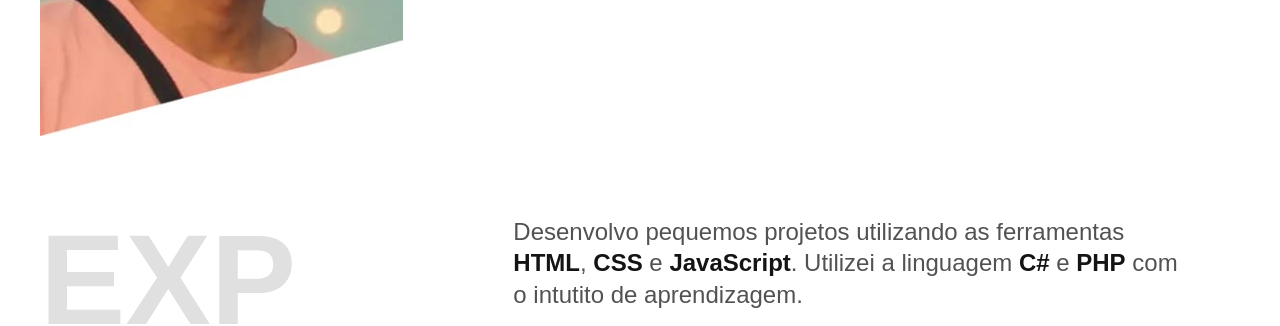
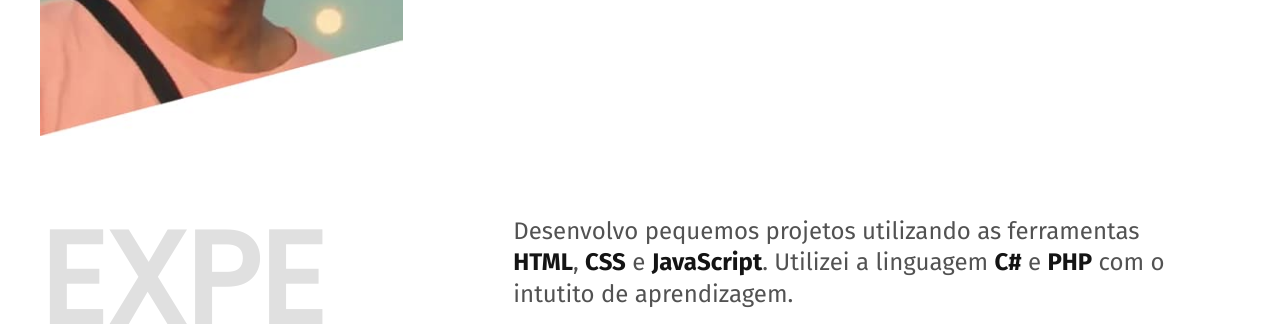
Before and after one commit to Lemos060l/Lemos060l.github.io, a plain HTML site: page index.html in a window 1280 px wide. Shown: the part 485-811 px from the top of the page. Drawn offline with Linux system fonts and the light colour scheme.

Commit message:
link fonts

```diff
--- a/index.html
+++ b/index.html
@@ -8,6 +8,12 @@
   <title>Matheus Lemos - Desenvolvedor</title>
   <meta name="description" content="Desenvolvedor Full Stack">
   <link rel="icon" href="./favicon.svg" type="image/svg+xml">
+  <link rel="preconnect" href="https://fonts.googleapis.com">
+  <link rel="preconnect" href="https://fonts.gstatic.com" crossorigin>
+  <link href="https://fonts.googleapis.com/css2?family=Fira+Sans:wght@400;700&family=Righteous&family=Sarala:wght@400;700&display=swap" rel="stylesheet">
+  <link rel="preconnect" href="https://fonts.googleapis.com">
+  <link rel="preconnect" href="https://fonts.gstatic.com" crossorigin>
+  <link href="https://fonts.googleapis.com/css2?family=Poppins&display=swap" rel="stylesheet">
 </head>
 
 <body>
```
